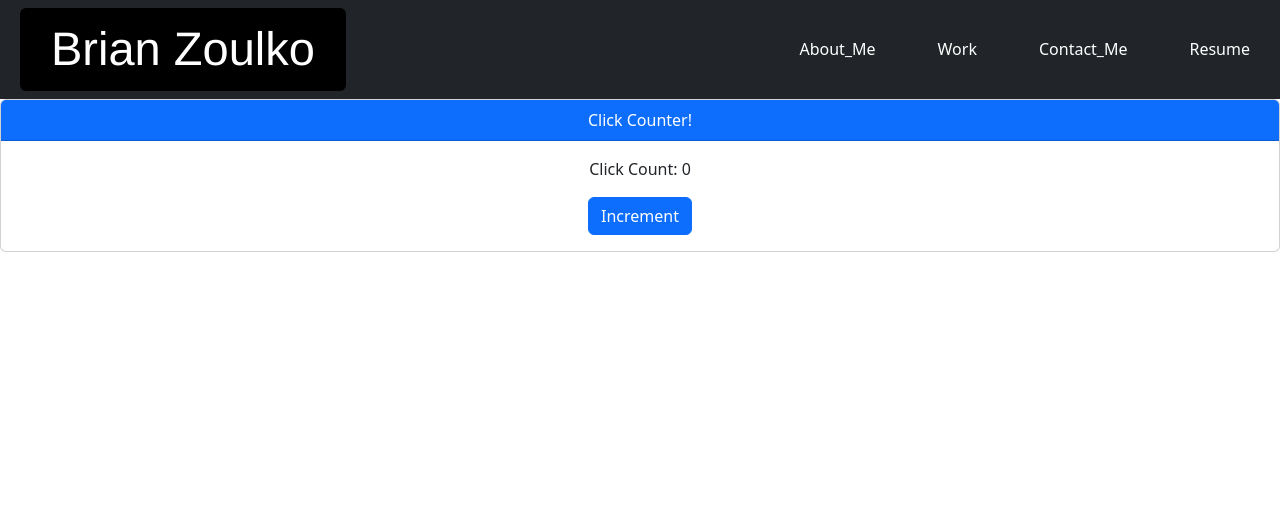
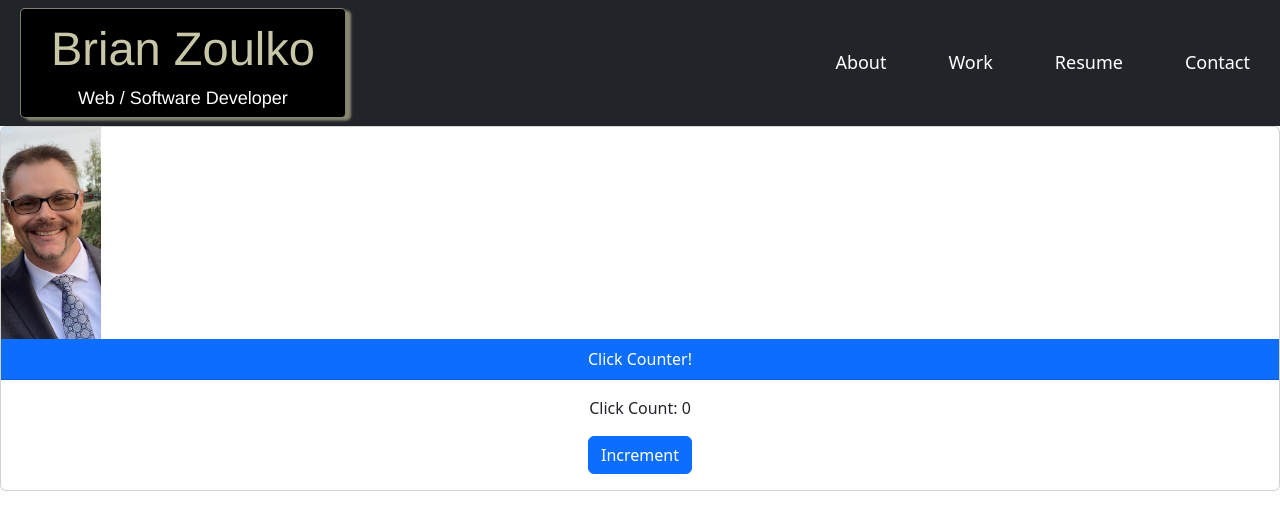
Before and after one commit to bzoulko/portfolio_app, a React (Create React App) app: page / in a window 1280 px wide. Shown: the top 530 px of the page. Built offline with nearby package versions, Linux system fonts and the light colour scheme.

Commit message:
Adding images to portfolio

```diff
--- a/src/components/Counter.js
+++ b/src/components/Counter.js
@@ -1,5 +1,6 @@
 // Import `useState` with React to take advantage of the hook.
 import React, { useState } from 'react';
+import developerImage from "../images/IMG_20220827_155309.jpg";
 
 export default function Counter() {
   let [count, setCount] = useState(0);
@@ -10,8 +11,14 @@ export default function Counter() {
     console.log(`New value of count: ${count}`);
   };
 
+  const imageStyle = {
+    width: "100px",
+    height: "auto"
+  };
+
   return (
     <div className="card text-center">
+      <img style={imageStyle} src={developerImage} alt="Programmer Image"></img>
       <div className="card-header bg-primary text-white">Click Counter!</div>
       <div className="card-body">
         <p className="card-text">Click Count: {count}</p>
--- a/src/components/Navbar.js
+++ b/src/components/Navbar.js
@@ -1,8 +1,7 @@
 import React from 'react';
-import 'https://cdn.jsdelivr.net/npm/bootstrap@5.2.2/dist/js/bootstrap.bundle.min.js';
 
 // Array of navigation bar items.
-const navBarItems = ["About_Me", "Work", "Contact_Me", "Resume"];
+const navBarItems = ["About", "Work", "Resume", "Contact"];
 
 export default function Nav() {
   const darkTheme = {
@@ -10,28 +9,46 @@ export default function Nav() {
   };
 
   const authorStyle = {
-    color: "white",
+    color: "rgba(249, 248, 207, 0.8)",
     fontFamily: 'helvetica',
     fontSize: "47px",
     paddingLeft: "30px",
     paddingRight: "30px",
-    backgroundColor: "black"
+    border: "1px solid rgba(161, 160, 132, 0.8)",
+    borderRadius: ".3rem",
+    boxShadow: "0 0rem 0rem rgba(161, 160, 132, 0.8), 5px 0.15rem 0.15rem rgba(161, 160, 132, 0.8)",
+    backgroundColor: "black",
   };
 
   const linkStyle = {
     color: "white",
-    paddingRight: "30px"
+    paddingRight: "30px",
+    fontSize: "18px",
+  };
+
+  const developerStyle = {
+    display: "flex",
+    color: "white",
+    fontSize: "18px",
+    justifyContent: "center"
   };
 
   return (
     <nav className="navbar navbar-expand-lg nav-header navbar-dark bg-dark" style={darkTheme}>
+
+      {
+        // Add AUTHOR to left side of navigation bar.
         <div className="container-fluid">
-        <a className='navbar-brand nav-text mx-2 card' style={authorStyle}>Brian Zoulko</a>
+          <div className='navbar-brand nav-text mx-2 card' style={authorStyle}>
+            <a>Brian Zoulko</a>
+            <a style={developerStyle}>Web / Software Developer</a>
+          </div>
           <button className="navbar-toggler" type="button" data-bs-toggle="collapse" data-bs-target="#navbarNavDropdown"
             aria-controls="navbarNavDropdown" aria-expanded="false" aria-label="Toggle navigation">
             <span className="navbar-toggler-icon"></span>
           </button>
         </div>
+      }
 
       <div className="collapse navbar-collapse" id="navbarNavDropdown">
         {
--- a/src/index.js
+++ b/src/index.js
@@ -2,5 +2,6 @@ import React from 'react';
 import ReactDOM from 'react-dom';
 import App from './App';
 import 'bootstrap/dist/css/bootstrap.min.css';
+import 'bootstrap/dist/js/bootstrap.min.js';
 
 ReactDOM.render(<App />, document.getElementById('root'));
```
Lines whose indentation alone changed are shown as unchanged.
